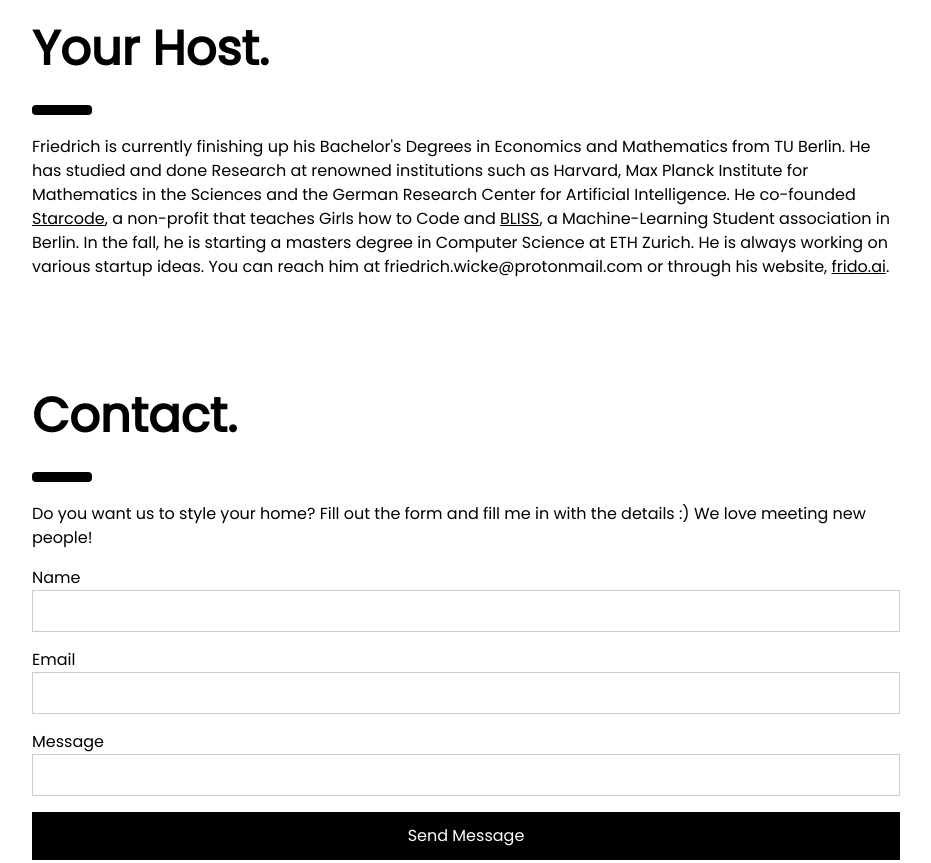
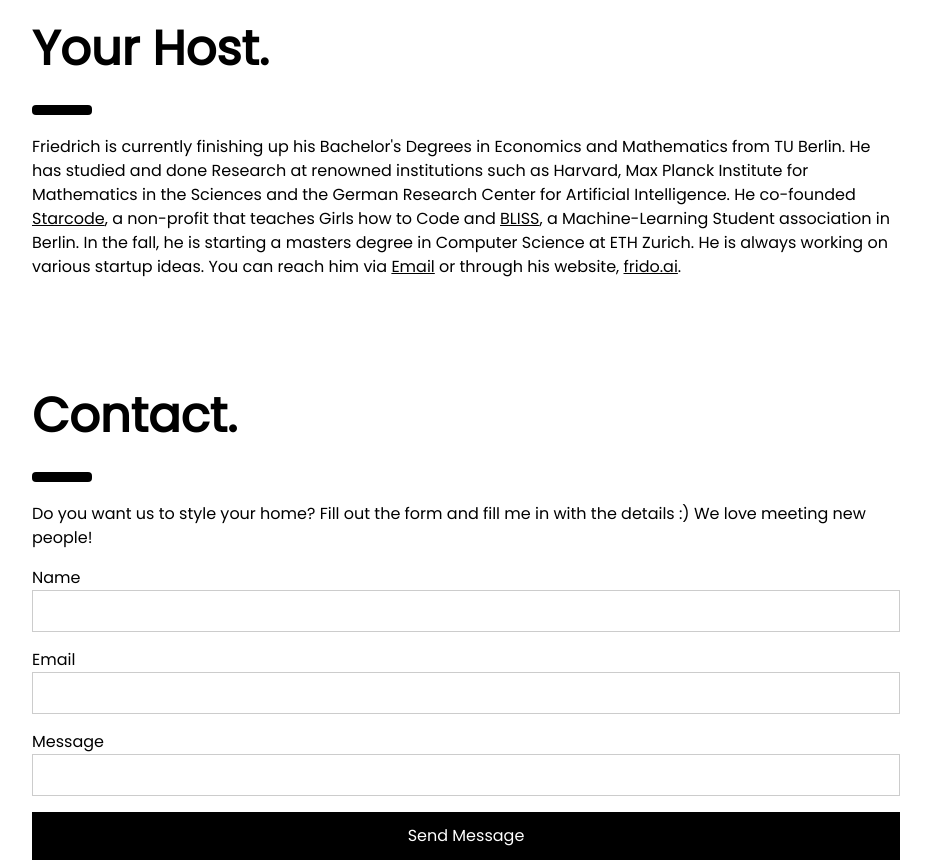
Before and after one commit to fridowicke/thinkersandmakers, a plain HTML site: page index.html in a window 1280 px wide. Shown: the part 1415-2278 px from the top of the page, without its empty margins (324-1255 px from the left). Drawn offline with nearby package versions, Linux system fonts and the light colour scheme.

Commit message:
added email link

```diff
--- a/index.html
+++ b/index.html
@@ -157,8 +157,8 @@ body {font-size:16px;}
           Max Planck Institute for Mathematics in the Sciences and the German Research
           Center for Artificial Intelligence. He co-founded <a href="https://www.starcode.de">Starcode</a>, a non-profit that
           teaches Girls how to Code and <a href="https://bliss.berlin">BLISS</a>, a Machine-Learning Student association in Berlin. In the fall, he is starting a masters degree in Computer
-          Science at ETH Zurich. He is always working on various startup ideas. You can reach him at
-          friedrich.wicke@protonmail.com or through his website, <a href="http://frido.ai">frido.ai</a>.</p>
+          Science at ETH Zurich. He is always working on various startup ideas. You can reach him via
+          <a href="mailto:friedrich.wicke@protonmail.com">Email</a> or through his website, <a href="http://frido.ai">frido.ai</a>.</p>
     </div>
 
 
```
